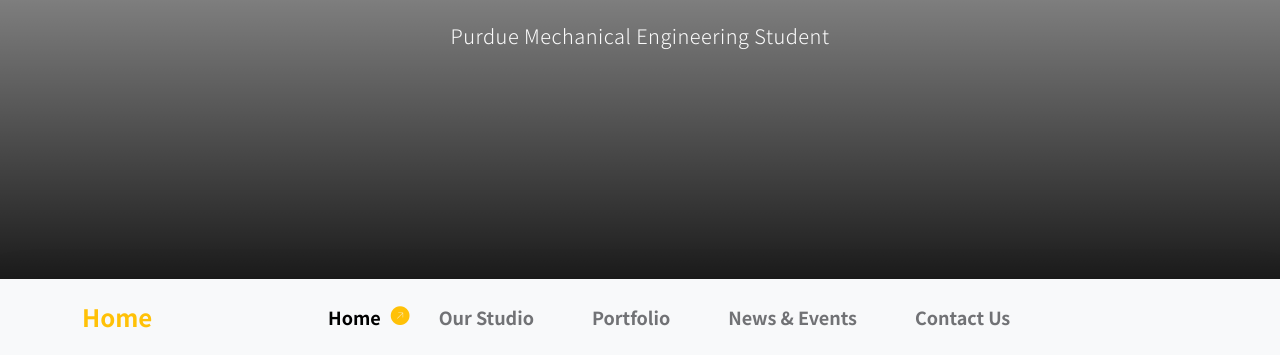
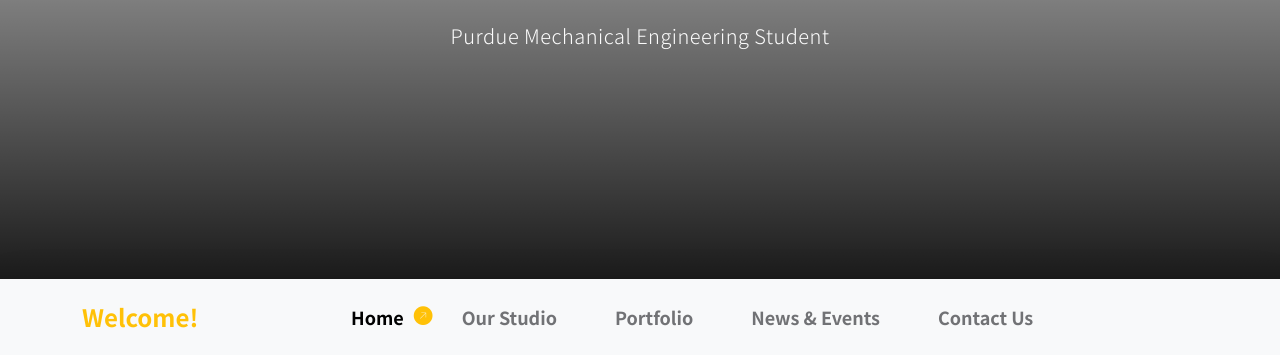
Before and after one commit to ocrocker457/ocrocker.github.io, a plain HTML site: page index.html in a window 1280 px wide. Shown: the part 445-800 px from the top of the page. Drawn offline with Linux system fonts and the light colour scheme.

Commit message:
Update index.html

```diff
--- a/index.html
+++ b/index.html
@@ -59,7 +59,7 @@ https://templatemo.com/tm-567-nomad-force
             <nav class="navbar navbar-expand-lg bg-light shadow-lg">
                 <div class="container">
                     <a class="navbar-brand" href="index.html">
-                        <strong>Home</strong>
+                        <strong>Welcome!</strong>
                     </a>
 
                     <button class="navbar-toggler" type="button" data-bs-toggle="collapse" data-bs-target="#navbarNav" aria-controls="navbarNav" aria-expanded="false" aria-label="Toggle navigation">
```
